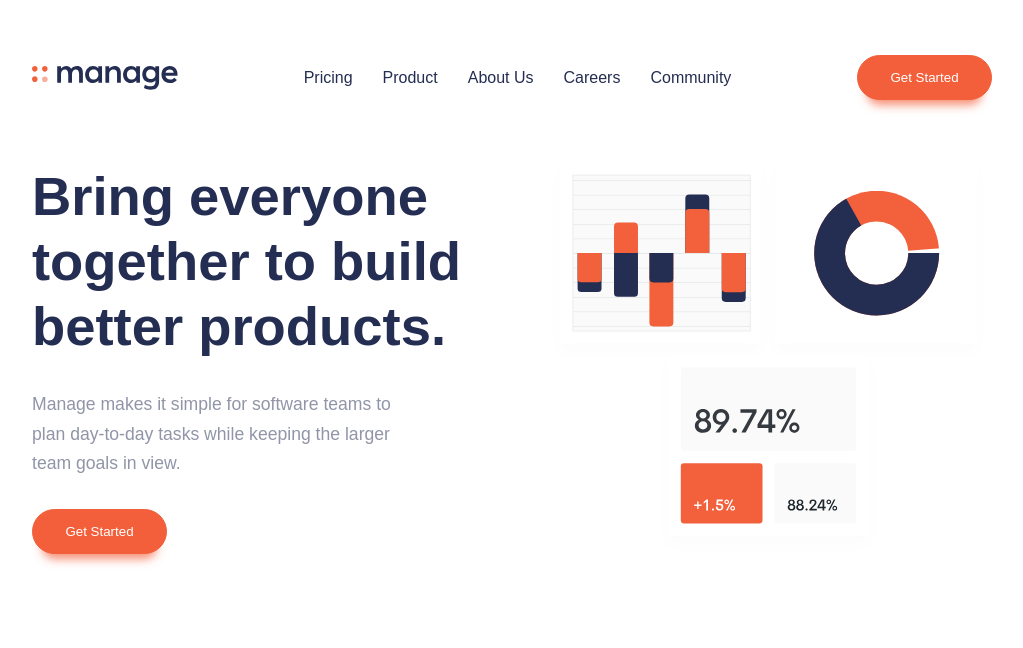
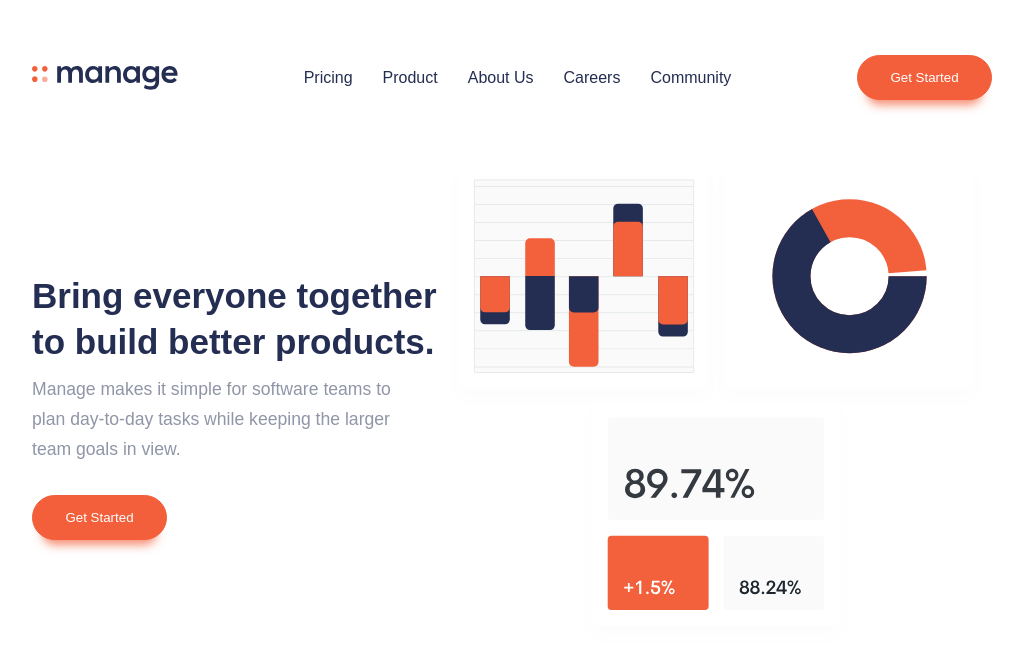
Before and after one commit to Sami-20s/Manage-landing-page__FrontEndMentor, a React (Create React App) app: page / in a window 1280 px wide. Shown: the top 648 px of the page, without its empty margins (128-1151 px from the left). Built offline with nearby package versions, Linux system fonts and the light colour scheme; a web font is replaced by a local one.

Commit message:
[🔧] 🦸‍♂️ Modify The Media Query in Hero Section

```diff
--- a/src/style/pages/header/_header.scss
+++ b/src/style/pages/header/_header.scss
@@ -34,7 +34,7 @@
                 @include par(2.1875rem, 700, var(--dark-blue));
                 line-height: 1.3;
                 margin-bottom: 11px;
-                @include breakpoint-up(large) {
+                @include breakpoint-up(xlarge) {
                     font-size: 3.4rem;
                     line-height: 1.2;
                     margin-bottom: 30px;
```
